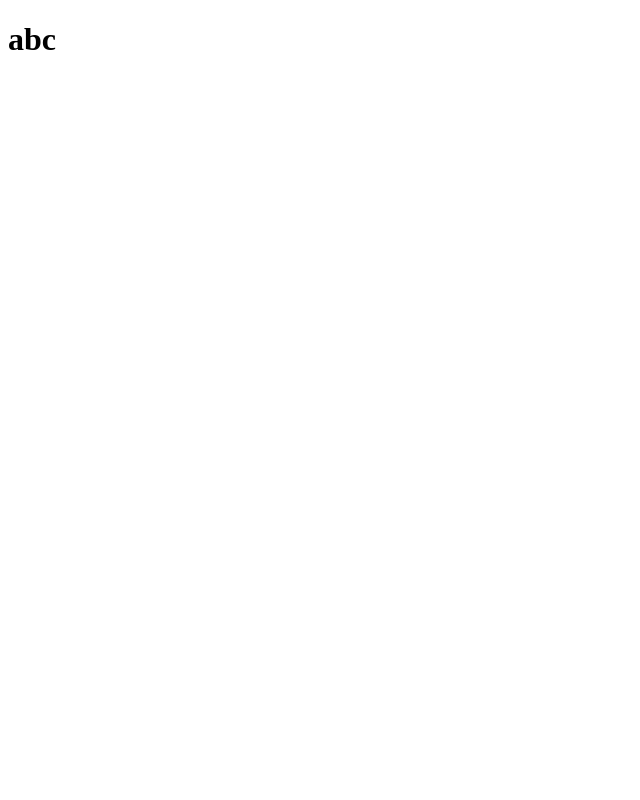
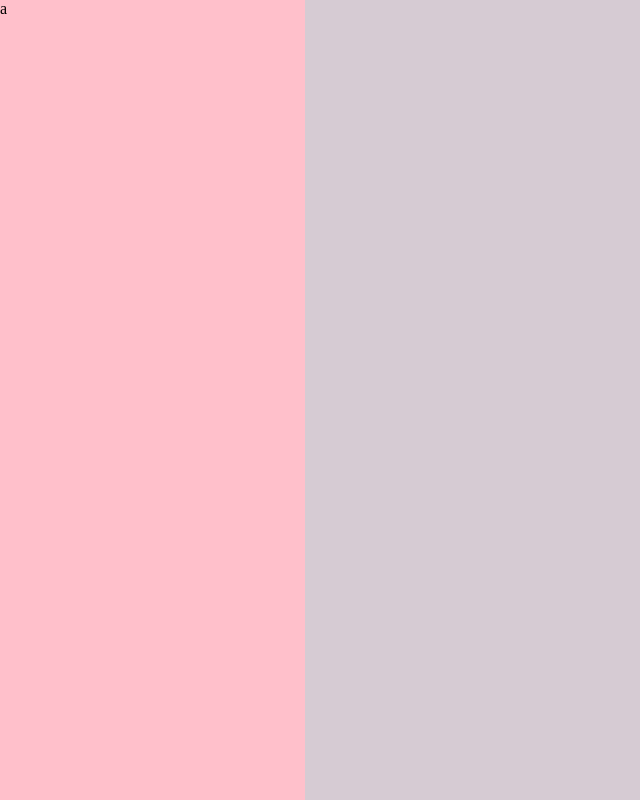
Before and after one commit to 2O77/chat-app-vue, a Vue app in the folder client/chat-app-client/: page / in a window 1280 px wide. Shown: the whole page, without its empty margins (0-640 px from the left). Built offline with nearby package versions, Linux system fonts and the light colour scheme.

Commit message:
mainbar & sidebar styling

```diff
--- a/client/chat-app-client/src/App.vue
+++ b/client/chat-app-client/src/App.vue
@@ -1,5 +1,5 @@
 <template>
-  <header>
+  <header id="index">
     <RouterView/>
   </header>
 </template>
@@ -14,6 +14,31 @@ import { RouterLink, RouterView } from 'vue-router';
 
 </script>
 
-<style scoped>
+<style>
+
+   * {
+    margin: 0;
+    box-sizing: border-box;
+   }
+
+   html {
+    width: 100%;
+    height: 100%;
+   }
+
+   body {
+    width: 100%;
+    height: 100%;
+   }
+
+   #app {
+    width: 100%;
+    height: 100%;
+   }
+
+  #index {
+    width: 100%;
+    height: 100%;
+  }
 
 </style>
--- /dev/null
+++ b/client/chat-app-client/src/components/mainbar.vue
@@ -0,0 +1,19 @@
+<template>
+    <div id="mainbar">
+
+    </div>
+</template>
+
+<script>
+    export default {
+        name: "mainbar"
+    }
+</script>
+
+<style scoped>
+    #mainbar {
+        width: 100%;
+        height: 100%;
+        background-color: #d6cbd3
+    }
+</style>
--- /dev/null
+++ b/client/chat-app-client/src/components/sidebar.vue
@@ -0,0 +1,19 @@
+<template>
+    <div id="sidebar">
+        a
+    </div>
+</template>
+
+<script>
+    export default {
+        name: "sidebar"
+    }
+</script>
+
+<style scoped>
+    #sidebar {
+        width: 400px;
+        height: 100%;
+        background-color: pink;
+    }
+</style>
--- a/client/chat-app-client/src/views/home.vue
+++ b/client/chat-app-client/src/views/home.vue
@@ -1,17 +1,32 @@
 <template>
-    <div>
-        <div>
-            <h1>abc</h1>
-        </div>
+    <div id="home">
+        <sidebar></sidebar>
+        <mainbar></mainbar>
     </div>
 </template>
 
 <script>
+import mainbar from '../components/mainbar.vue';
+import sidebar from '../components/sidebar.vue';
+
     export default {
-        name: "Home"
+        name: "Home",
+        components: {
+           "sidebar" : sidebar,
+           "mainbar" : mainbar
+        }
     }
+
 </script>
 
-<style scoped>
+<style>
+
+   #home {
+        width: 100%;
+        height: 100%;
+        padding: 0;
+        display: flex;
+        flex-direction: row;
+   }
 
 </style>
```
